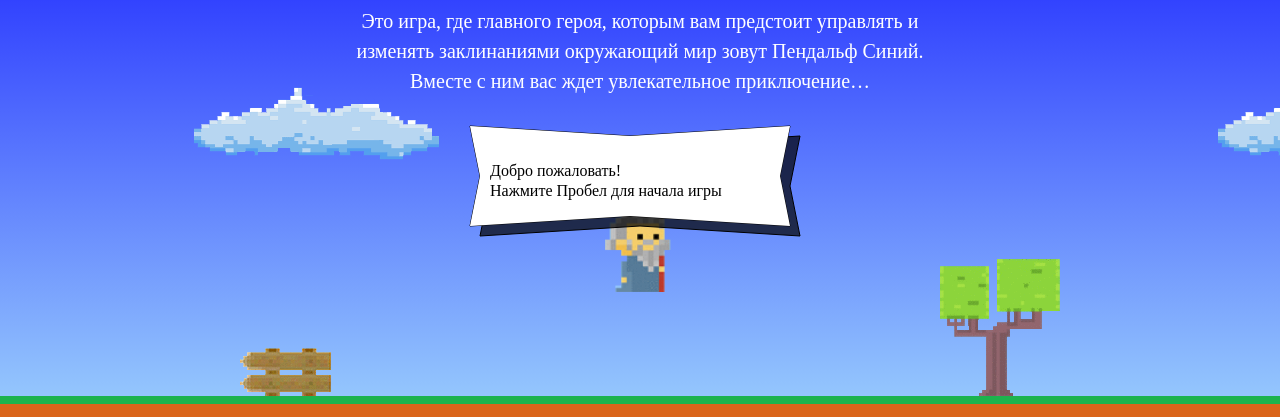
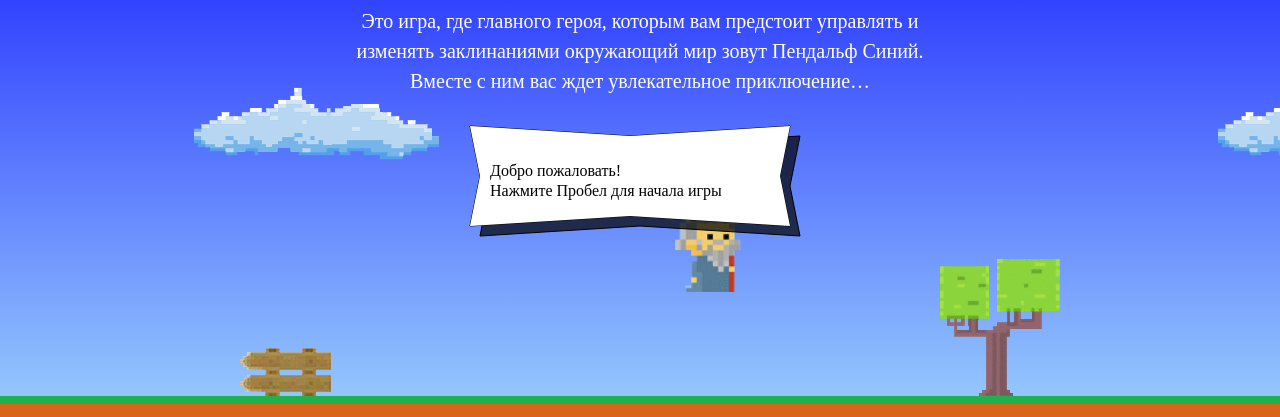
Before and after one commit to MushWROOM/580203-code-and-magick, a website: page index.html in a window 1280 px wide. Shown: the part 203-620 px from the top of the page. Drawn offline with Linux system fonts and the light colour scheme; a web font is replaced by a local one.

Commit message:
Поправил недочет связанный с шириной.

```diff
--- a/index.html
+++ b/index.html
@@ -196,7 +196,7 @@ var getWizardHeght = function () {
   return wizardWidth * 1.337
 }
 var getWizardX = function(width) {
-  return width / 2 - 35 ;
+  return (width + wizardWidth) / 2  ;
 }
 var getWizardY = function(height) {
   return height / 3 ;
```
